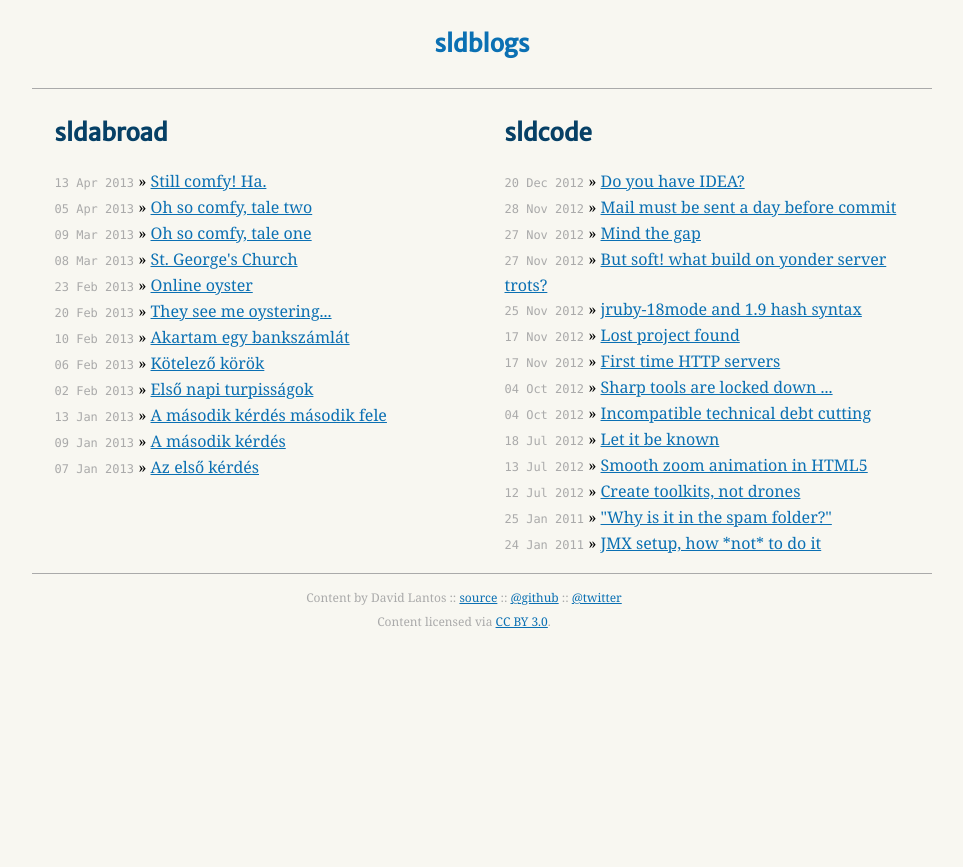
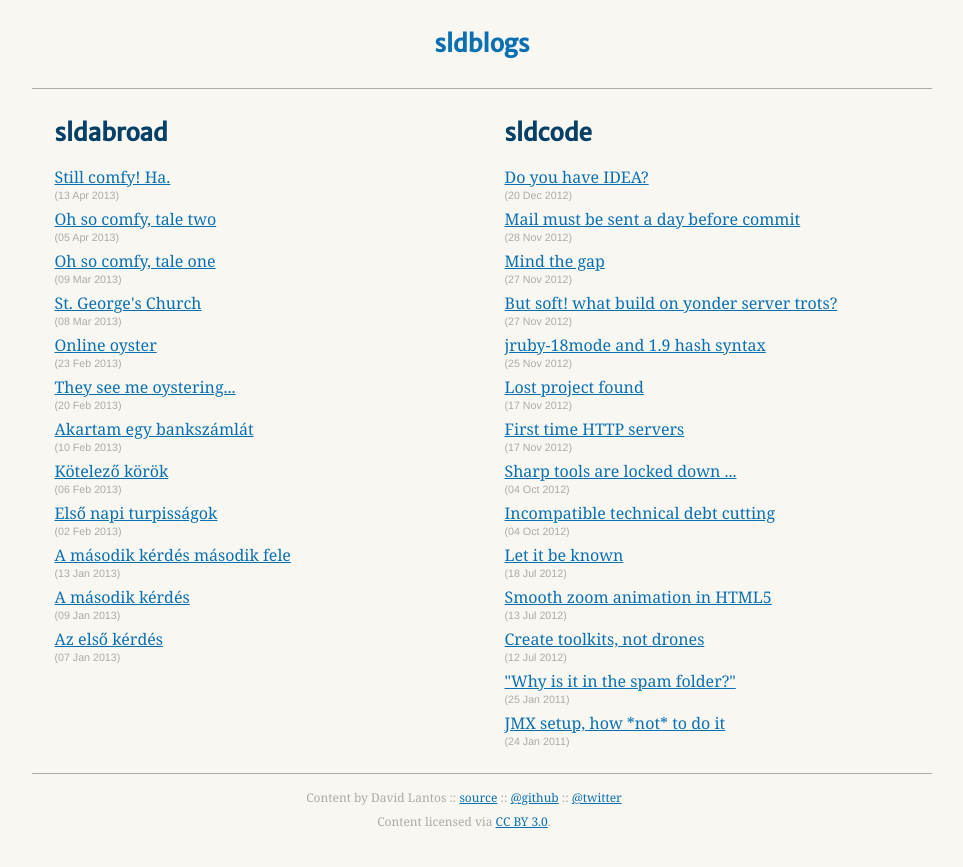
Before and after one commit to sldblog/sldblog.github.io, a Jekyll site: the page built from index.html, in a window 1280 px wide. Shown: the top 867 px of the page, without its empty margins (158-1121 px from the left). Built offline with Jekyll 4.4.1, drawn with Linux system fonts in a browser that asks for light colours.

Commit message:
Second cut on mobile friendly styles.

```diff
--- a/css/main.css
+++ b/css/main.css
@@ -18,7 +18,7 @@ div.post {
 }
 
 h1, h2, h3, h4, h5, h6 {
-  font-family: 'Merriweather Sans', sans-serif;
+  font-family: 'Merriweather Sans', serif;
   margin: 2em 0 1em 0;
   color: #064066;
 }
@@ -32,13 +32,14 @@ ul.posts {
 }
 
 .posts li {
-  line-height: 150%;
+  line-height: 100%;
+  margin-bottom: 8px;
 }
 
-.posts span {
+.posts .date {
   color: #aaa;
-  font-family: Monaco, "Consolas", "Courier New", monospace;
-  font-size: 9pt;
+  font-family: Helvetica, sans-serif;
+  font-size: 8pt;
 }
 
 /* Site */
@@ -122,6 +123,11 @@ ul.posts {
   font-size: 10pt;
 }
 
+.post img {
+  margin: 0 auto;
+  display: block;
+}
+
 .gist .gist-file .gist-meta {
   font-size: 9pt !important;
   line-height: 100%;
@@ -185,18 +191,17 @@ blockquote {
   margin: 0 0 24px;
 }
 
-@media screen and (max-width: 960px) and (orientation:portrait) {
-.site { width: 880px; }
+@media screen and (max-width: 960px) and (orientation:landscape) {
+.site { width: 1024px; }
 .site .category { width: 45%; min-width: 45%; }
 }
 
-@media screen and (max-width: 640px) {
-.site { width: 620px; }
-.site .category { width: 95%; min-width: 95%; }
+@media screen and (max-width: 960px) and (orientation:portrait) {
+.site { width: 760px; }
+.site .category { width: 45%; min-width: 45%; }
 }
 
 @media screen and (max-width: 480px) and (orientation:portrait) {
-.site { width: 460px; line-height: 1.25em; }
+.site { width: 460px; }
 .site .category { width: 95%; min-width: 95%; }
-.posts span { font-size: 7pt; }
 }
--- a/index.html
+++ b/index.html
@@ -12,7 +12,7 @@ categories:
   <ul class="posts">
   {% for post in site.posts %}
     {% if post.categories contains category %}
-      <li><span class="date">{{ post.date | date_to_string }}</span> &raquo; <a href="{{ post.url }}">{{ post.title }}</a></li>
+      <li><a href="{{ post.url }}">{{ post.title }}</a><br/><span class="date">({{ post.date | date_to_string }})</span></li>
     {% endif %}
   {% endfor %}
   </ul>
```
